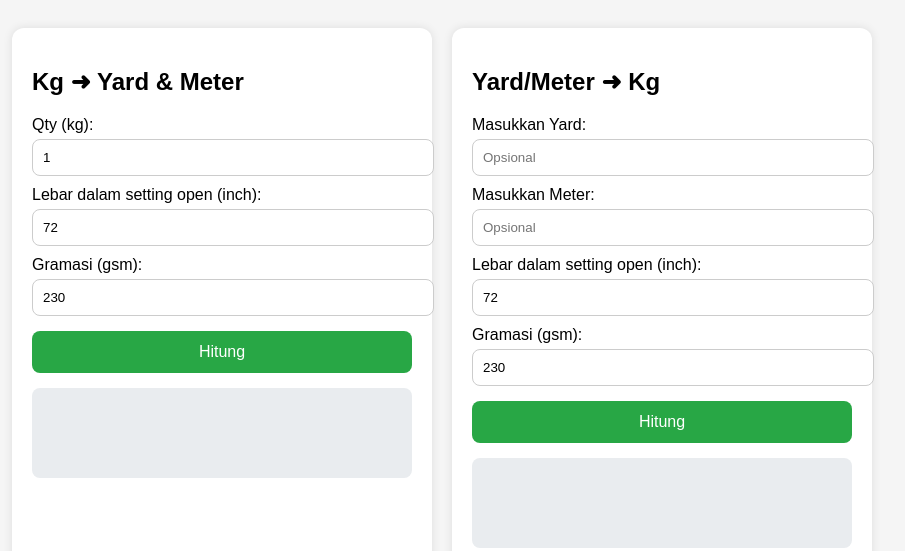
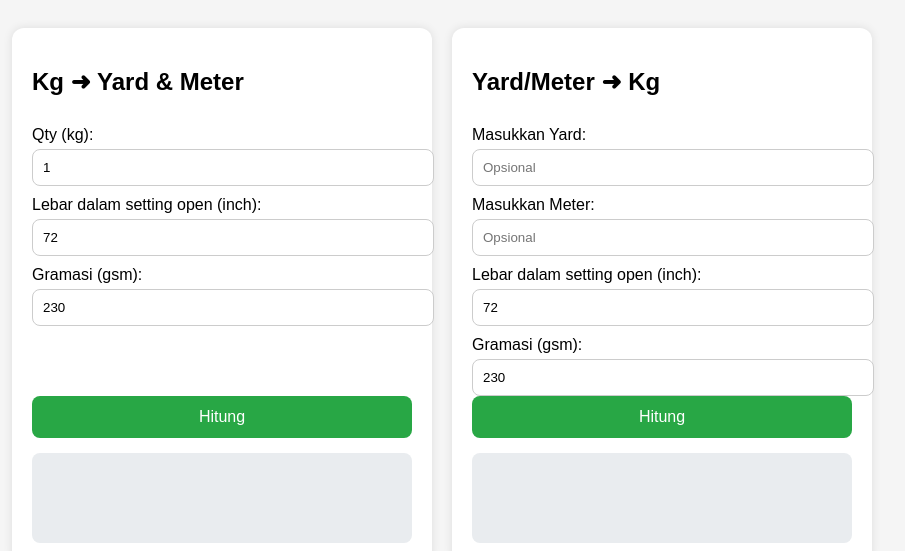
Before and after one commit to kusman99/kalkulator-kain, a plain HTML site: page index.html in a window 1280 px wide. Shown: the whole page, without its empty margins (198-1103 px from the left). Drawn offline with Linux system fonts and the light colour scheme.

Commit message:
Update index.html

```diff
--- a/index.html
+++ b/index.html
@@ -15,6 +15,7 @@
       gap: 20px;
       flex-wrap: wrap;
       justify-content: center;
+      align-items: stretch; /* card selalu sama tinggi */
     }
     .card {
       width: 380px;
@@ -22,6 +23,8 @@
       padding: 20px;
       border-radius: 12px;
       box-shadow: 0 0 10px rgba(0,0,0,0.1);
+      display: flex;
+      flex-direction: column;
     }
     label {
       display: block;
@@ -36,7 +39,7 @@
     }
     button {
       width: 100%;
-      margin-top: 15px;
+      margin-top: auto; /* tombol tetap paling bawah */
       padding: 12px;
       background: #28a745;
       color: white;
@@ -56,11 +59,13 @@
   </style>
 </head>
 <body>
+
   <div class="wrapper">
 
-    <!-- CARD 1: KG → METER/YARD -->
+    <!-- ===================== CARD 1 ===================== -->
     <div class="card">
       <h2>Kg ➜ Yard & Meter</h2>
+
       <label>Qty (kg):</label>
       <input type="number" id="kg" value="1">
 
@@ -74,7 +79,7 @@
       <div class="result" id="hasilKG"></div>
     </div>
 
-    <!-- CARD 2: YARD/METER → KG -->
+    <!-- ===================== CARD 2 ===================== -->
     <div class="card">
       <h2>Yard/Meter ➜ Kg</h2>
 
@@ -105,10 +110,12 @@
       if (kg > 0 && lebar > 0 && gramasi > 0) {
         const yard = (kg * 43055.55) / (lebar * gramasi);
         const meter = yard * 0.9144;
+
         document.getElementById('hasilKG').innerHTML =
           `<strong>Hasil:</strong><br>${yard.toFixed(2)} yard<br>${meter.toFixed(2)} meter`;
       } else {
-        document.getElementById('hasilKG').innerText = 'Mohon isi semua nilai dengan benar.';
+        document.getElementById('hasilKG').innerText =
+          'Mohon isi semua nilai dengan benar.';
       }
     }
 
@@ -118,12 +125,14 @@
       const lebar = parseFloat(document.getElementById('lebar2').value);
       const gramasi = parseFloat(document.getElementById('gramasi2').value);
 
+      // Jika user hanya isi meter
       if (!yard && meter) {
         yard = meter / 0.9144;
       }
 
       if (!yard || yard <= 0 || lebar <= 0 || gramasi <= 0) {
-        document.getElementById('hasilKG2').innerText = 'Isi yard atau meter dengan benar.';
+        document.getElementById('hasilKG2').innerText =
+          'Isi yard atau meter dengan benar.';
         return;
       }
 
@@ -133,5 +142,6 @@
         `<strong>Estimasi Berat:</strong><br>${kg.toFixed(2)} kg`;
     }
   </script>
+
 </body>
 </html>
```
